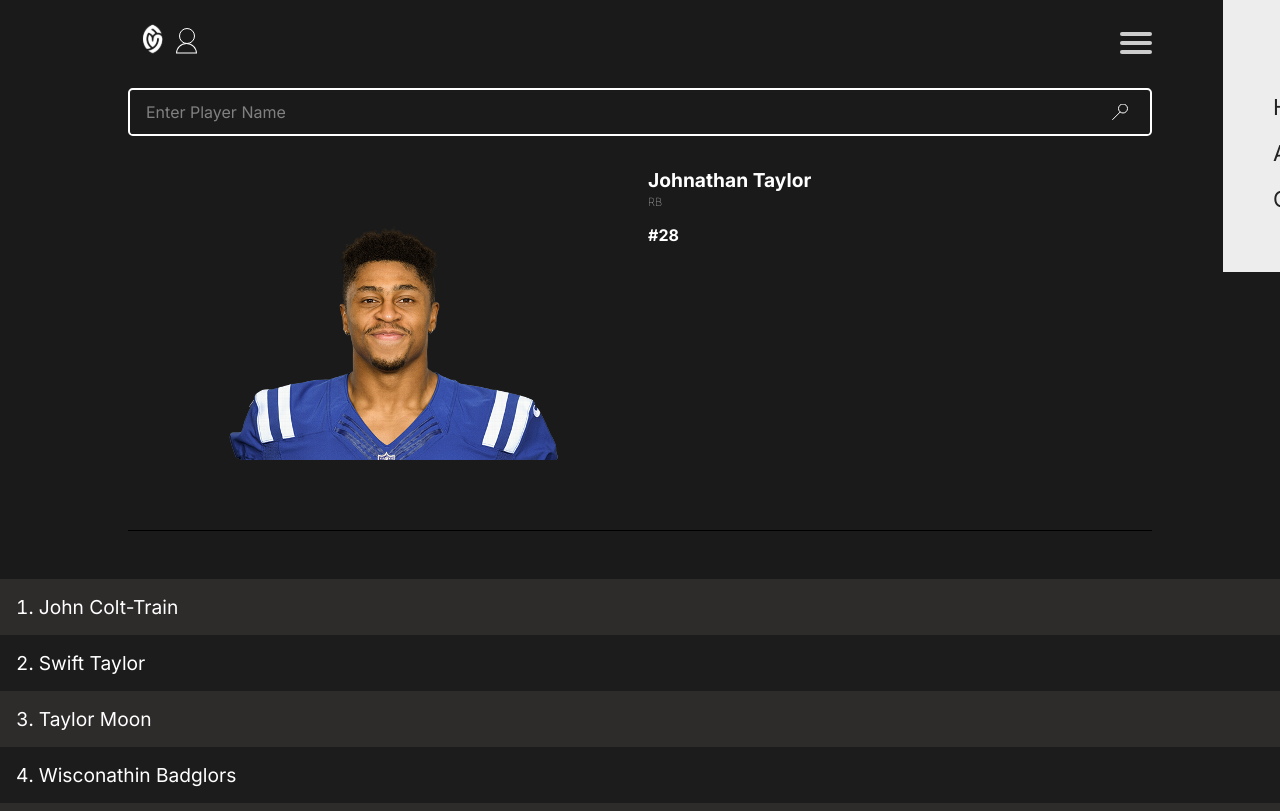
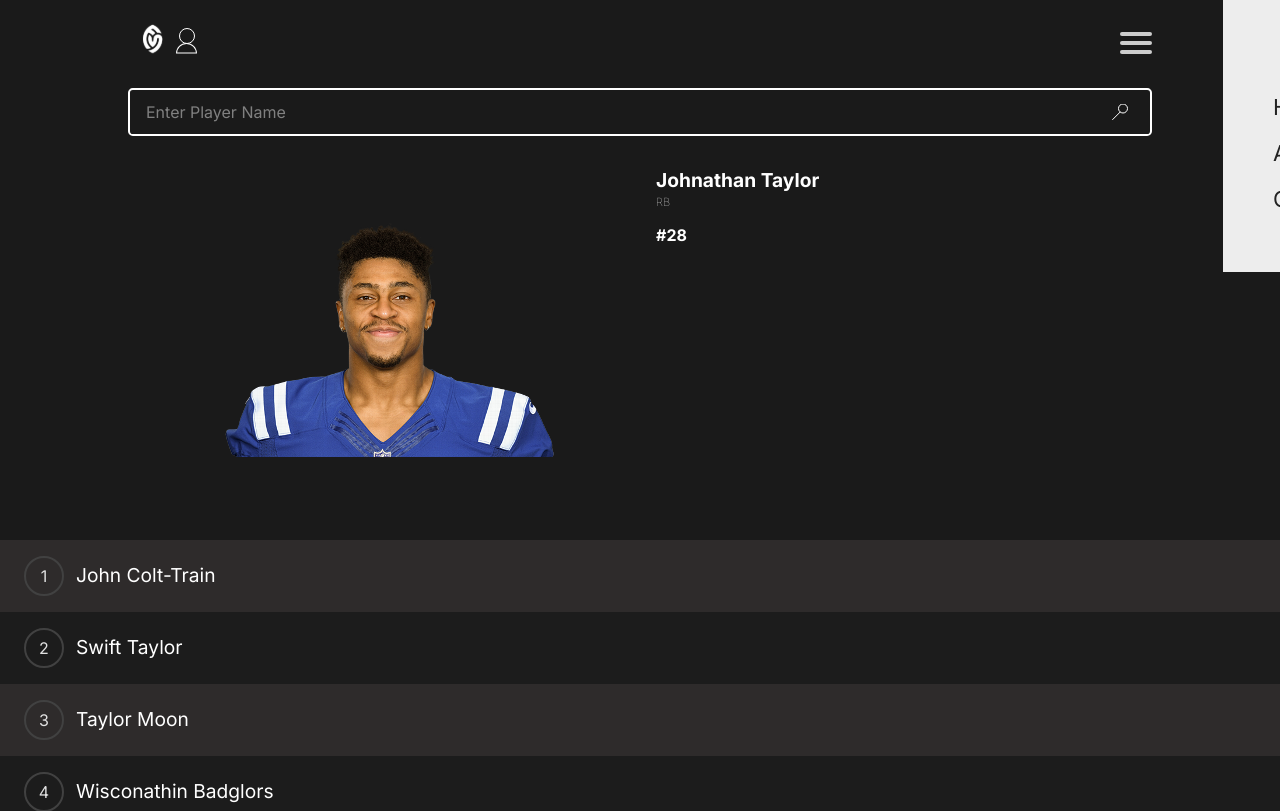
Before and after one commit to Justinjp126/FantasyNicknames, a React (Vite) app in the folder fantasy-nicknames/: page / in a window 1280 px wide. Shown: the top 811 px of the page. Built offline with nearby package versions, Linux system fonts and the light colour scheme.

Commit message:
Add new styling for number in player nicknames

```diff
--- a/fantasy-nicknames/src/css/styles.scss
+++ b/fantasy-nicknames/src/css/styles.scss
@@ -312,7 +312,6 @@ main {
 .playerSmall {
     display: flex;
     padding: 2rem 1rem 1rem;
-    border-bottom: 1.5px solid black;
 
     &__picture {
         display: flex;
@@ -330,7 +329,7 @@ main {
     }
 
     &__info {
-        margin-left: 1rem;
+        margin-left: 2rem;
         display: flex;
         flex-direction: column;
         width: 50%;
@@ -374,15 +373,34 @@ main {
     color: $text-white;
     font-weight: 400;
     font-size: 1.2rem;
-    margin-top: 3rem;
+    margin-top:   1rem;
     &__ol {
+        list-style-type: none;
         &_li {
+            counter-increment: step-counter;
             background-color: #2E2B2B;
             padding: 1rem;
+            font-weight: 400;
         }
         &_li:nth-child(even) {
             background-color: #1C1C1C;
 
         }
+        &_li::before {
+            content: counter(step-counter);
+            margin: 0 .75rem 0rem .5rem;
+            border-radius: 50%;
+            border: 2px solid #414141;
+            color: #e1e1e1;
+            padding: 2px;
+            font-size: 1rem;
+            font-weight: 400;
+            text-align: center;
+            display: inline-flex;
+            width: 2rem;
+            height: 2rem;
+            justify-content: center;
+            align-items: center;
+        }
     }
 }
```
Also changed, not shown: fantasy-nicknames/src/css/styles.min.css.
